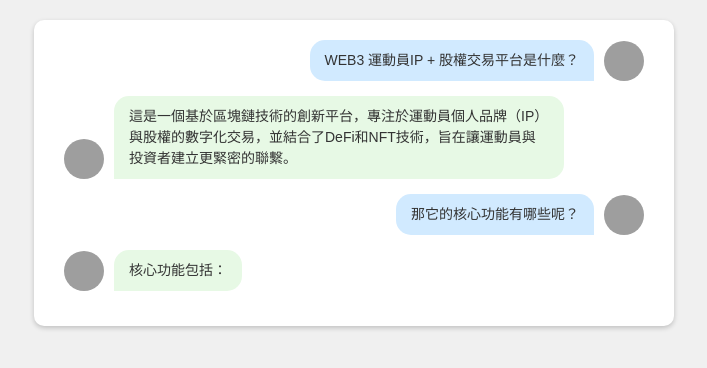
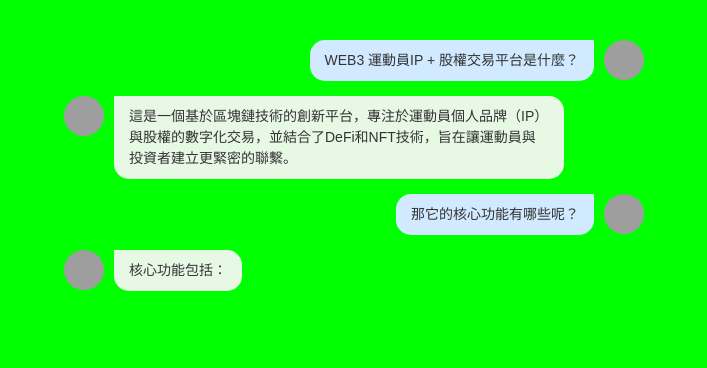
Before and after one commit to chimingliao/VTubersDIM, a plain HTML site: page chat/index.html in a window 1280 px wide. Shown: the whole page, without its empty margins (286-993 px from the left). Drawn offline with Linux system fonts and the light colour scheme; grey boxes are pictures that could not be loaded.

Commit message:
Add files via upload

```diff
--- a/chat/script.js
+++ b/chat/script.js
@@ -4,12 +4,10 @@ fetch('data.json')
         const chatContainer = document.getElementById('chat-container');
         let index = 0;
 
-        // 滾動到容器底部
         function scrollToBottom() {
             chatContainer.scrollTop = chatContainer.scrollHeight;
         }
 
-        // 顯示消息
         function showMessage() {
             if (index < messages.length) {
                 const msg = messages[index];
@@ -38,7 +36,7 @@ fetch('data.json')
                     if (charIndex < text.length) {
                         bubble.textContent += text[charIndex];
                         charIndex++;
-                        scrollToBottom(); // 每次添加字符時滾動到底部
+                        scrollToBottom(); // 實時滾動到最底部
                         setTimeout(typeChar, 30);
                     } else {
                         index++;
@@ -49,7 +47,6 @@ fetch('data.json')
             }
         }
 
-        // 初始顯示第一條消息
         showMessage();
     })
     .catch(error => console.error('Error loading messages:', error));
--- a/chat/styles.css
+++ b/chat/styles.css
@@ -1,6 +1,6 @@
 body {
     font-family: Arial, sans-serif;
-    background-color: #f0f0f0;
+    background-color: rgb(0, 255, 0);
     margin: 0;
     padding: 20px;
     display: flex;
@@ -10,26 +10,26 @@ body {
 .chat-container {
     width: 100%;
     max-width: 600px;
-    background: white;
+    background: rgb(0, 255, 0);
     border-radius: 10px;
-    box-shadow: 0 2px 5px rgba(0, 0, 0, 0.2);
+    /* box-shadow: 0 2px 5px rgba(0, 0, 0, 0.2); */
     padding: 20px;
-    overflow-y: auto; /* 開啟垂直滾動 */
-    max-height: 80vh; /* 設置容器最大高度 */
-    scrollbar-width: none; /* Firefox 隱藏滾動條 */
-    -ms-overflow-style: none; /* IE 10+ 隱藏滾動條 */
+    overflow-y: auto;
+    max-height: 80vh;
+    scrollbar-width: none; /* Firefox */
+    -ms-overflow-style: none; /* IE 10+ */
 }
 
 .chat-container::-webkit-scrollbar {
-    display: none; /* Chrome, Safari, Opera 隱藏滾動條 */
+    display: none; /* Chrome, Safari, Opera */
 }
 
 .message {
     display: flex;
     margin-bottom: 15px;
-    align-items: flex-end;
-    opacity: 0; /* 初始透明，逐漸顯示 */
-    transition: opacity 0.3s ease-in-out; /* 平滑顯示效果 */
+    align-items: flex-start; /* 保持頭像在頂端 */
+    opacity: 0;
+    transition: opacity 0.3s ease-in-out;
 }
 
 .message.user {
@@ -51,13 +51,13 @@ body {
 .user .bubble {
     background: #d1eaff;
     color: #333;
-    border-bottom-right-radius: 0;
+    border-top-right-radius: 0;
 }
 
 .ai .bubble {
     background: #e7f9e5;
     color: #333;
-    border-bottom-left-radius: 0;
+    border-top-left-radius: 0;
 }
 
 .avatar {
@@ -65,4 +65,5 @@ body {
     height: 40px;
     border-radius: 50%;
     margin: 0 10px;
+    align-self: flex-start; /* 頭像固定在頂端 */
 }
```
